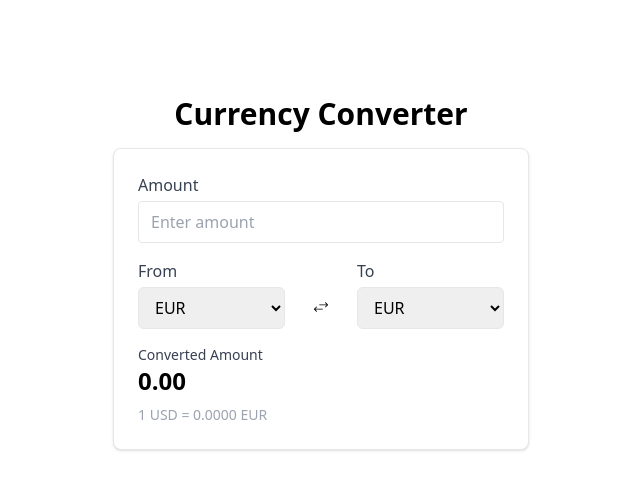
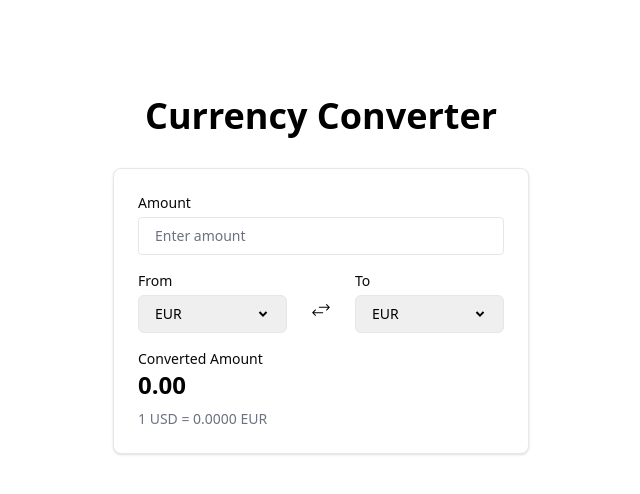
Before and after one commit to Fahleen1/training, a React (Vite) app in the folder currency-converter/: page / in a window 1280 px wide. Shown: the top 494 px of the page, without its empty margins (319-959 px from the left). Built offline with nearby package versions, Linux system fonts and the light colour scheme.

Commit message:
resolved:Updated the form style

```diff
--- a/currency-converter/src/components/Form.tsx
+++ b/currency-converter/src/components/Form.tsx
@@ -1,47 +1,61 @@
-import { IoIosSwap } from "react-icons/io";
+import { IoIosSwap } from 'react-icons/io';
+import { RiArrowDropDownLine } from 'react-icons/ri';
 
 export default function Form() {
   return (
-    <div className="w-full max-w-md px-4 mt-4">
+    <div className="w-full max-w-md px-4 mt-8">
       <form className="border p-6 shadow rounded-lg bg-white">
         <div className="mb-4">
-          <label className="block text-base text-gray-700 mb-1">Amount</label>
+          <label className="block text-sm font-medium mb-1">Amount</label>
           <input
             type="number"
-            className="w-full border rounded px-3 py-2 focus:ring-blue-500"
+            className="w-full border rounded px-4 text-sm py-2 focus:ring-blue-500"
             placeholder="Enter amount"
           />
         </div>
 
-        <div className="flex gap-4 mb-4">
+        <div className="flex flex-row gap-4 items-center">
           <div className="flex-1">
-            <label className="block text-base text-gray-700 mb-1">From</label>
-            <select className="w-full border rounded-md px-3 py-2 focus:ring-blue-500">
+            <label className="block text-sm font-medium mb-1">From</label>
+            <div className="select-box relative">
+              <select className="w-full appearance-none border rounded-md px-4 text-sm py-2 focus:ring-blue-500">
                 <option value="eur">EUR</option>
                 <option value="usd">USD</option>
                 <option value="gbp">GBP</option>
                 <option value="jpy">JPY</option>
               </select>
+              <div className="absolute inset-y-0 right-3 flex items-center">
+                <RiArrowDropDownLine className="size-6" />
+              </div>
+            </div>
           </div>
 
-          <div className="mt-7 p-3 swap-icon">
-            <IoIosSwap />
+          <div className="p-2 mt-4 swap-icon">
+            <IoIosSwap className="text-xl" />
           </div>
+
           <div className="flex-1">
-            <label className="block text-base text-gray-700 mb-1">To</label>
-            <select className="w-full border rounded-md px-3 py-2 focus:ring-blue-500">
+            <label className="block font-medium text-sm mb-1">To</label>
+            <div className="select-box relative">
+              <select className="w-full appearance-none border rounded-md px-4 text-sm py-2 focus:ring-blue-500">
                 <option value="eur">EUR</option>
                 <option value="usd">USD</option>
                 <option value="gbp">GBP</option>
                 <option value="jpy">JPY</option>
               </select>
+              <div className="absolute inset-y-0 right-3 flex items-center">
+                <RiArrowDropDownLine className="size-6" />
+              </div>
+            </div>
           </div>
         </div>
 
         <div className="mt-4">
-          <h3 className="text-gray-700 text-sm">Converted Amount</h3>
+          <h3 className="amount font-medium text-sm">Converted Amount</h3>
           <h2 className="text-2xl font-semibold">0.00</h2>
-          <h3 className="text-gray-400 text-sm mt-2">1 USD = 0.0000 EUR</h3>
+          <h3 className="text-sm mt-2" style={{ color: '#6B7280' }}>
+            1 USD = 0.0000 EUR
+          </h3>
         </div>
       </form>
     </div>
--- a/currency-converter/src/components/MainHeading.tsx
+++ b/currency-converter/src/components/MainHeading.tsx
@@ -1,3 +1,3 @@
 export default function MainHeading({ name }: { name: string }) {
-  return <h1 className="text-3xl text-center font-bold">{name}</h1>;
+  return <h1 className="text-4xl text-center font-bold">{name}</h1>;
 }
--- a/currency-converter/src/index.css
+++ b/currency-converter/src/index.css
@@ -2,15 +2,28 @@
 @tailwind components;
 @tailwind utilities;
 
-.containerr{
+.containerr {
   position: relative;
   top: 6rem;
 }
 
-.swap-icon{
+.swap-icon {
   cursor: pointer;
 }
-.swap-icon:hover{
+.swap-icon:hover {
   background-color: gainsboro;
   border-radius: 50%;
 }
+
+input::placeholder {
+  color: #6b7280;
+}
+
+.select-icon {
+  width: 1rem;
+}
+
+label,
+.amount {
+  color: #09090b;
+}
```
Lines whose indentation alone changed are shown as unchanged.
